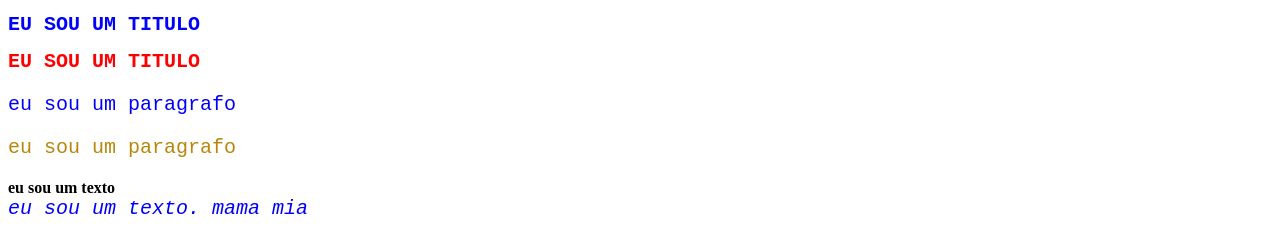
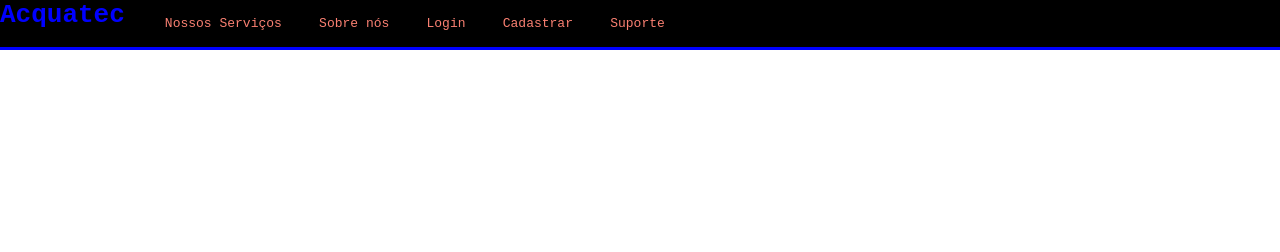
Before and after one commit to Ezequiel-leandro/projeto-iot-revolucionario-ezequiel, a plain HTML site: page index.html in a window 1280 px wide. Drawn offline with Linux system fonts and the light colour scheme.

Commit message:
prototipo do header

```diff
--- a/estilos.css
+++ b/estilos.css
@@ -1,13 +1,29 @@
-h1, p, i {
-    color: blue;
-    font-size: 20px;
+body{
+    margin: 0px 0px 0px 0px;
     font-family: monospace;
 }
 
-.titulo{
-    color: red ;
+
+.header {
+    background-color: black;
+    width: 100%;
+    border-bottom: 3px blue solid;
+}
+h1 {
+    margin-top: 0px ;
+    color: blue;
+}
+.header .container{
+    width: 80%;
+    display: flex;
 }
 
-#paragrafo{
-    color: darkgoldenrod;
+.navbar{
+    width: 500px;
+    color: salmon;
+    list-style: none;
+    align-items: center;
+    display: flex;
+    justify-content: space-between;
+
 }
--- a/index.html
+++ b/index.html
@@ -11,16 +11,21 @@
 </head>
 
 <body>
-    <h1>EU SOU UM TITULO</h1>
+    <div class="header">
+      <div class="container">
+        <h1>Acquatec</h1>
 
-    <h1 class="titulo">EU SOU UM TITULO</h1>
+        <ul class="navbar">
+          <li>Nossos Serviços</li>
+          <li>Sobre nós</li>
+          <li>Login</li>
+          <li>Cadastrar</li>
+          <li>Suporte</li>
+        </ul>
 
-    <p>eu sou um paragrafo</p>
-    <p id="paragrafo">eu sou um paragrafo</p>
+      </div>
 
-    <b>eu sou um texto</b>
-    <br>
-    <i>eu sou um texto. mama mia</i>
+    </div>
 </body>
 
 </html>
```
